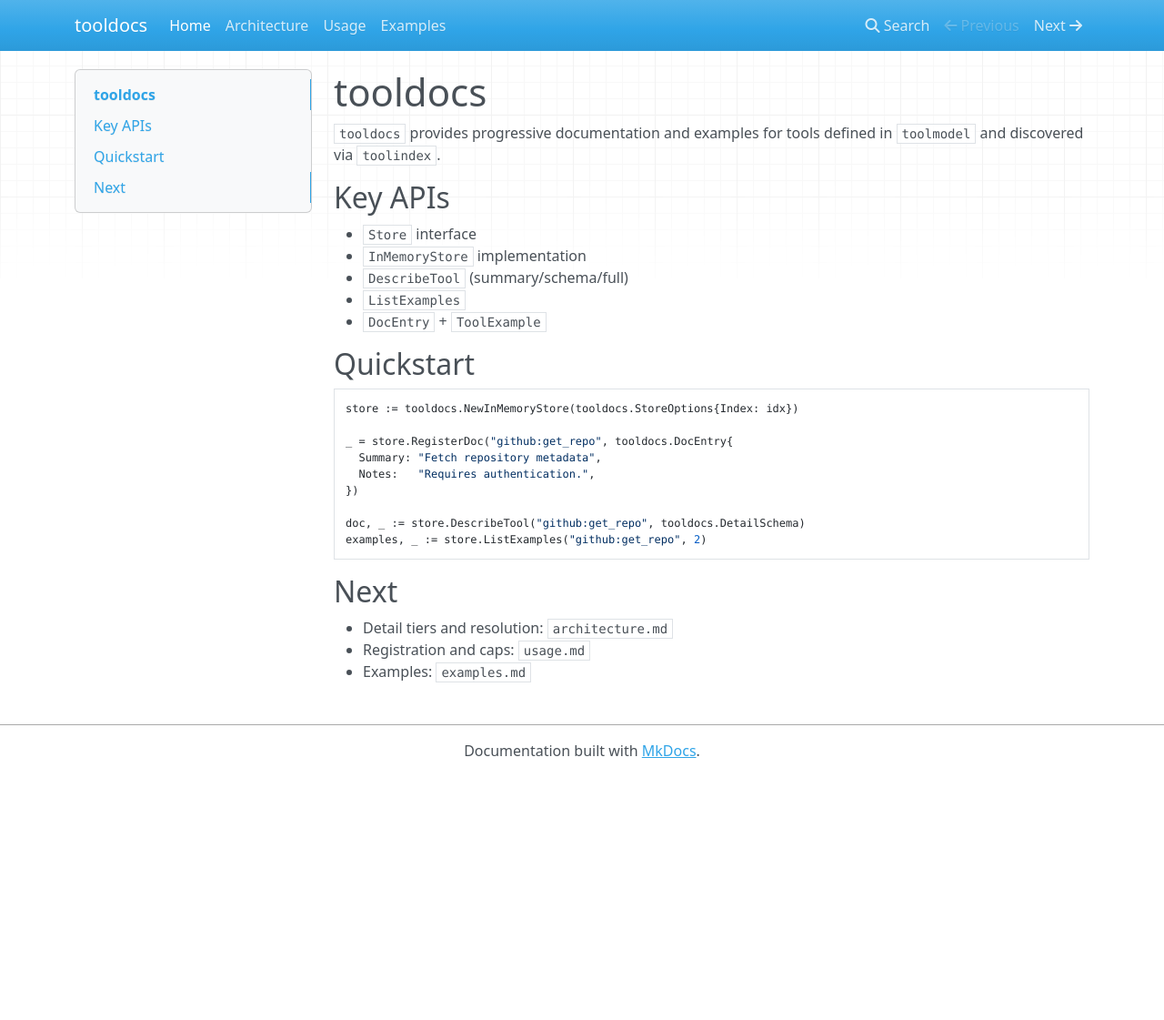
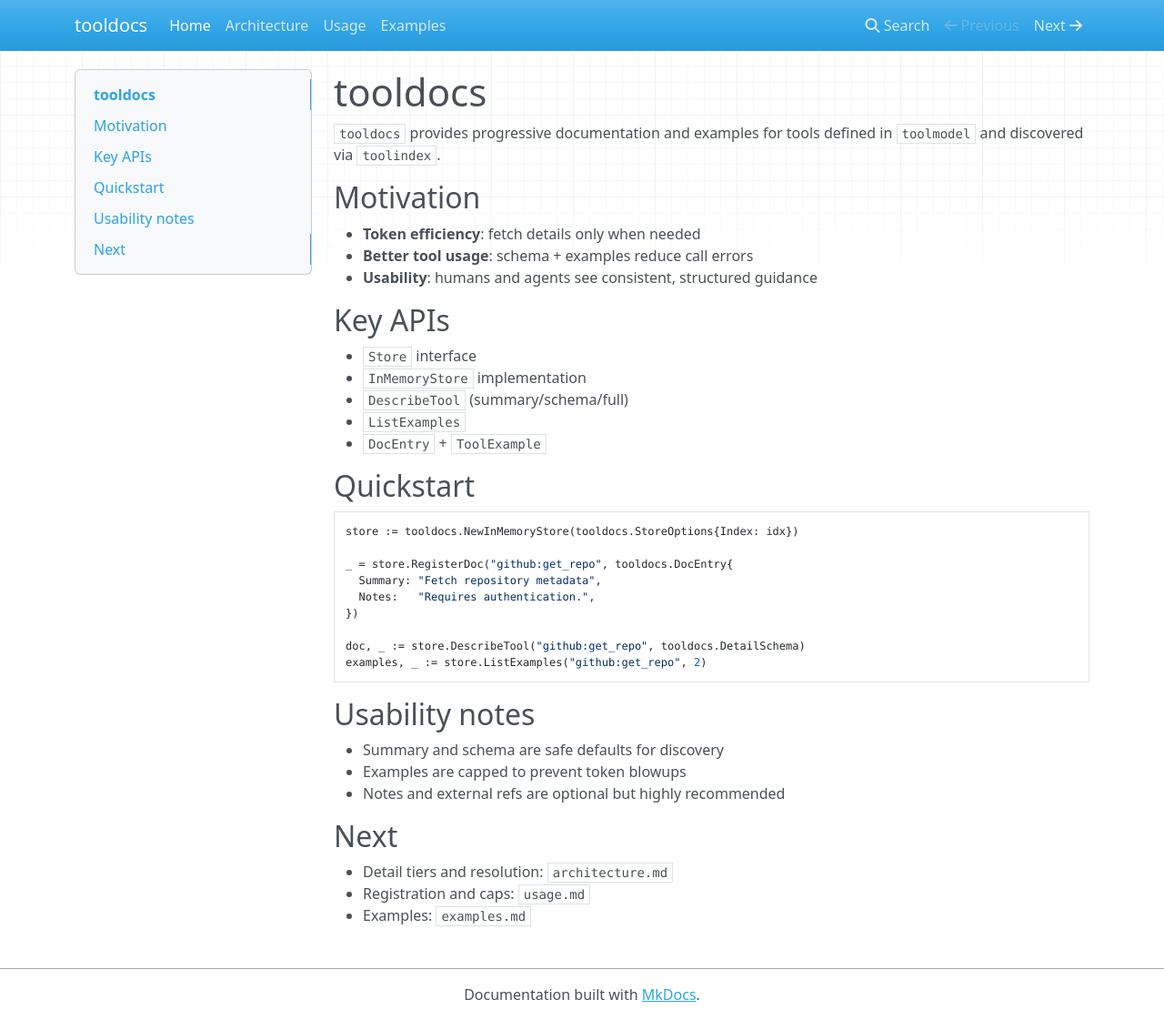
Before and after one commit to jonwraymond/tooldocs, an MkDocs documentation site: the page built from docs/index.md, in a window 1280 px wide and 1121 px high. Shown: the whole window at 91% size. Built offline with MkDocs 1.6.1, drawn with Linux system fonts in a browser that asks for light colours; nearby versions of some CDN libraries.

Commit message:
Improve documentation narrative

````diff
--- a/docs/index.md
+++ b/docs/index.md
@@ -2,6 +2,12 @@
 
 `tooldocs` provides progressive documentation and examples for tools defined in
 `toolmodel` and discovered via `toolindex`.
+
+## Motivation
+
+- **Token efficiency**: fetch details only when needed
+- **Better tool usage**: schema + examples reduce call errors
+- **Usability**: humans and agents see consistent, structured guidance
 
 ## Key APIs
 
@@ -25,6 +31,12 @@ doc, _ := store.DescribeTool("github:get_repo", tooldocs.DetailSchema)
 examples, _ := store.ListExamples("github:get_repo", 2)
 ```
 
+## Usability notes
+
+- Summary and schema are safe defaults for discovery
+- Examples are capped to prevent token blowups
+- Notes and external refs are optional but highly recommended
+
 ## Next
 
 - Detail tiers and resolution: `architecture.md`
````
Also changed, not shown: docs/architecture.md (+6 -0 lines).
